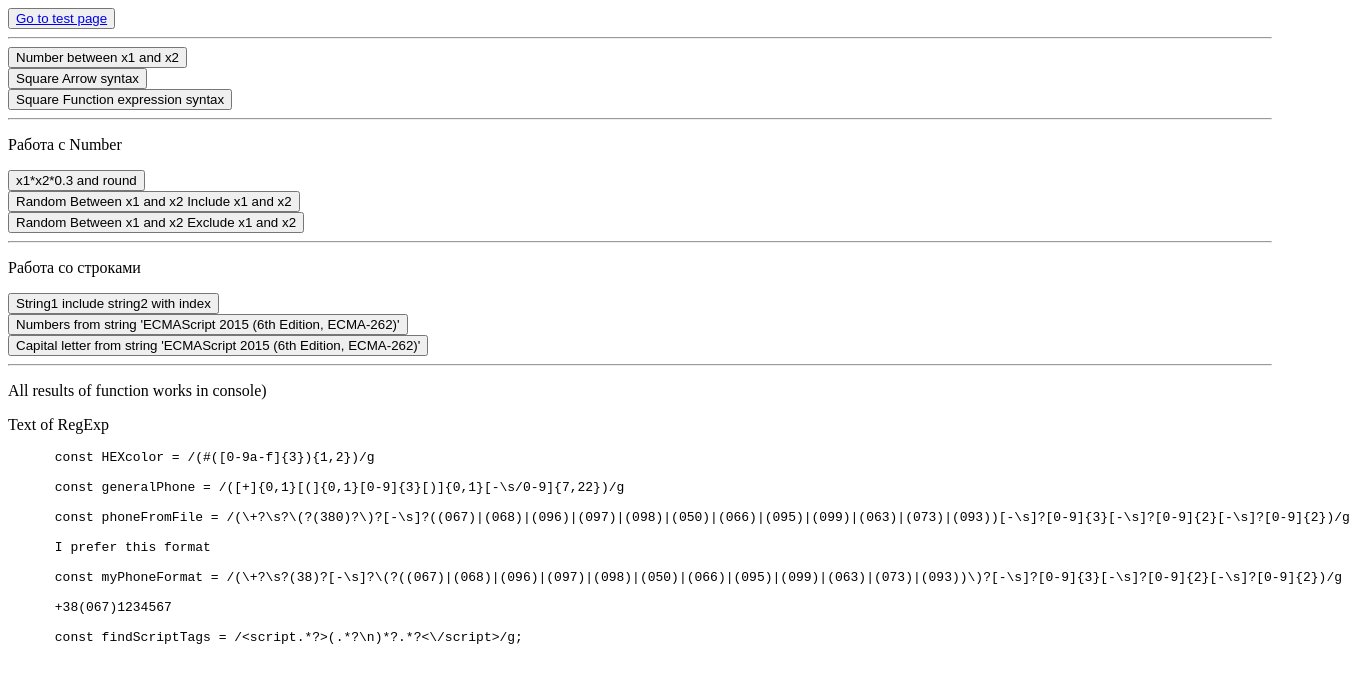
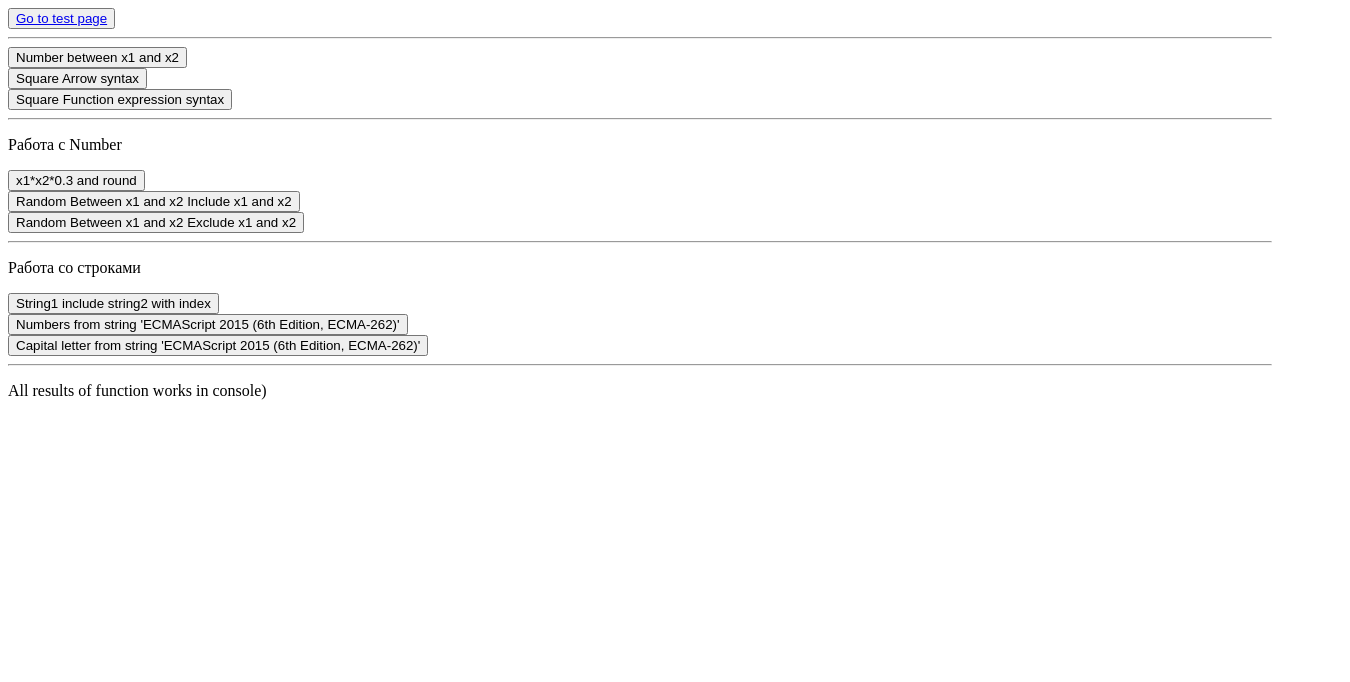
Before and after one commit to VolodymyrButs/PM_homework_5, a plain HTML site: page index.html in a window 1280 px wide. Shown: the whole page, 1350 px wide, since content can reach past the window. Drawn offline with Linux system fonts and the light colour scheme.

Commit message:
Last fix

```diff
--- a/index.html
+++ b/index.html
@@ -38,22 +38,6 @@
     <hr />
     <p>All results of function works in console)</p>
 
-    <p>Text of RegExp</p>
-    <pre>
-      const HEXcolor = /(#([0-9a-f]{3}){1,2})/g
-
-      const generalPhone = /([+]{0,1}[(]{0,1}[0-9]{3}[)]{0,1}[-\s/0-9]{7,22})/g
-
-      const phoneFromFile = /(\+?\s?\(?(380)?\)?[-\s]?((067)|(068)|(096)|(097)|(098)|(050)|(066)|(095)|(099)|(063)|(073)|(093))[-\s]?[0-9]{3}[-\s]?[0-9]{2}[-\s]?[0-9]{2})/g
-
-      I prefer this format
-
-      const myPhoneFormat = /(\+?\s?(38)?[-\s]?\(?((067)|(068)|(096)|(097)|(098)|(050)|(066)|(095)|(099)|(063)|(073)|(093))\)?[-\s]?[0-9]{3}[-\s]?[0-9]{2}[-\s]?[0-9]{2})/g
-
-      +38(067)1234567
-
-      const findScriptTags = /&ltscript.*?>(.*?\n)*?.*?&lt\/script>/g;
-    </pre>
     <script src="script.js"></script>
     <script src="numbers.js"></script>
     <script src="strings.js"></script>
```
Also changed, not shown: regExp.js (+12 -2 lines), test.html (+3 -1 lines).
